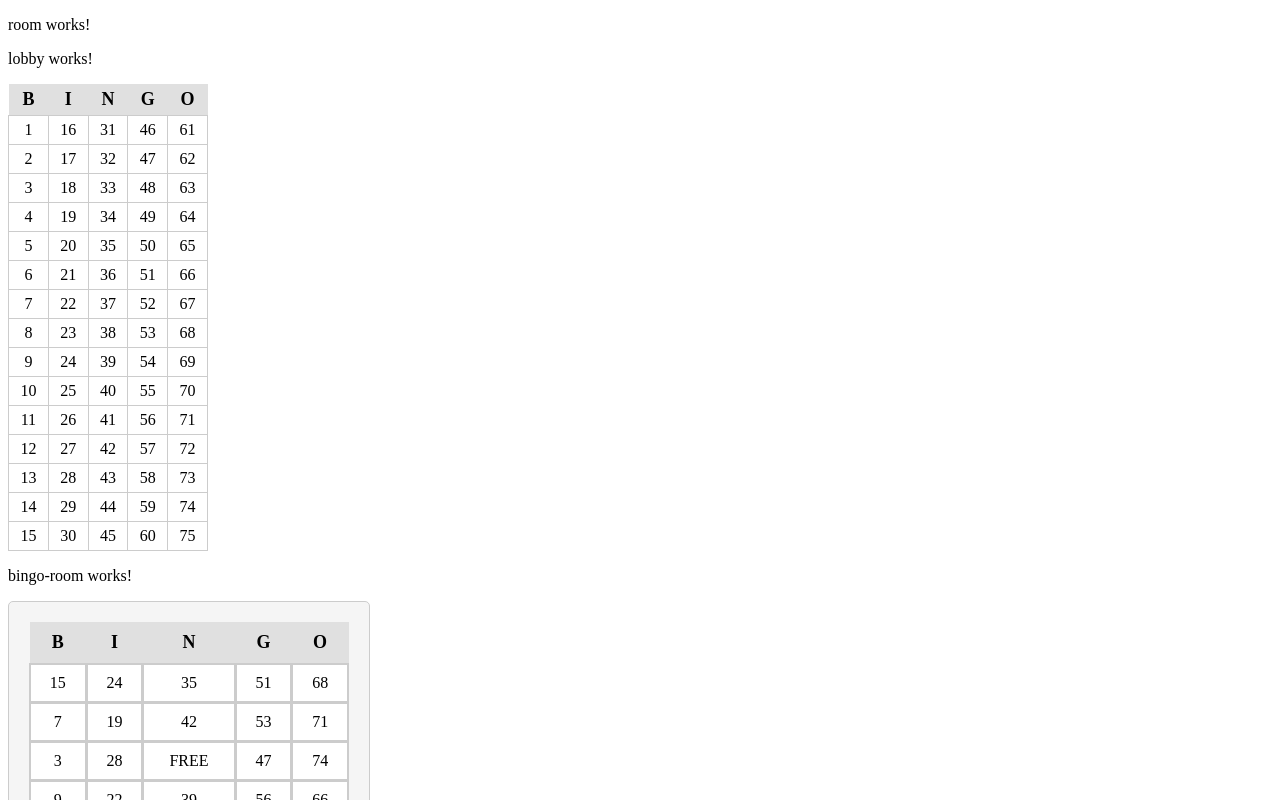
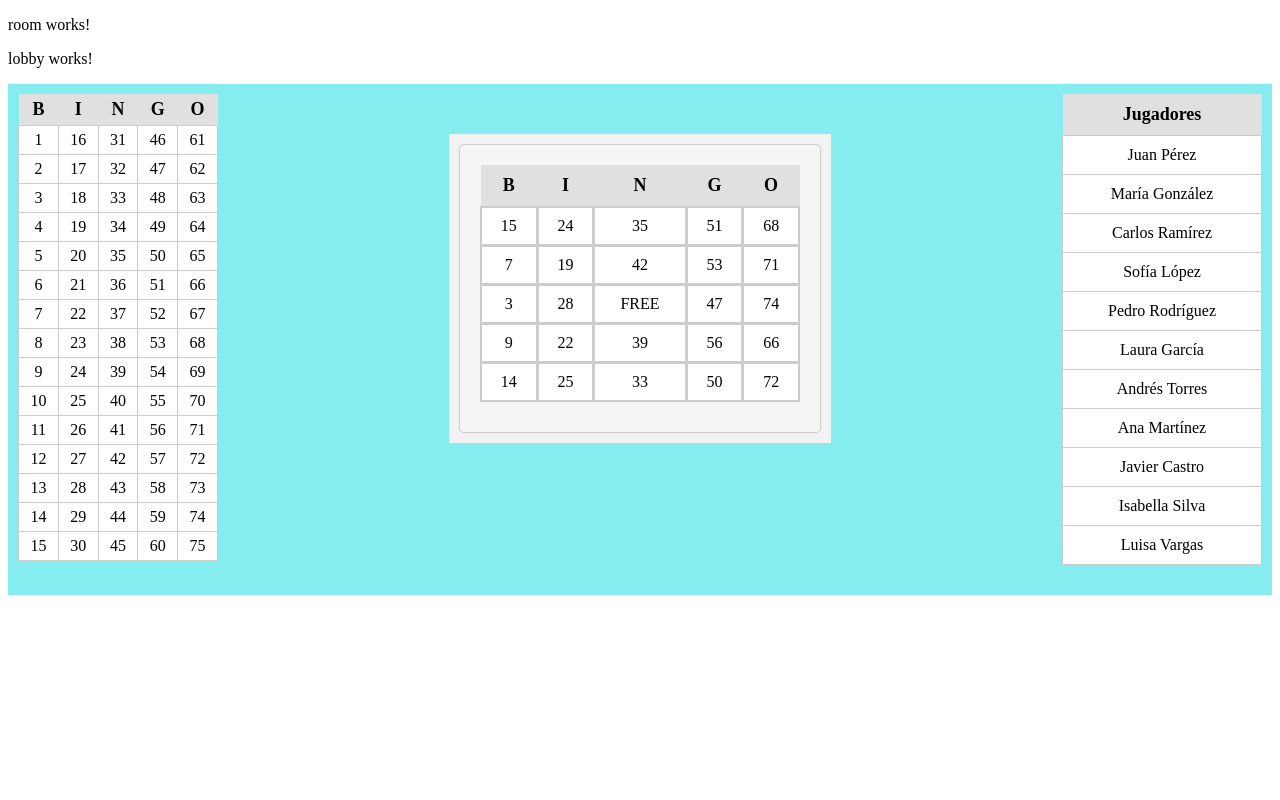
Before and after one commit to vafasca/bingo_angular12_frontend, an Angular app: page /room in a window 1280 px wide. Shown: the top 800 px of the page. Built offline with nearby package versions, Linux system fonts and the light colour scheme.

Commit message:
added css on bingo_room

```diff
--- /dev/null
+++ b/src/app/features/room/balota-list/balota-list.component.css
@@ -0,0 +1,22 @@
+
+table {
+    width: 100%;
+    border-collapse: collapse;
+    /* margin-bottom: 80px; */
+}
+
+th {
+    padding: 5px;
+    text-align: center;
+    background-color: #e0e0e0;
+    font-weight: bold;
+    font-size: 18px;
+}
+
+td {
+    padding: 5px;
+    text-align: center;
+    background-color: #fff;
+    font-size: 16px;
+    border: 1px solid #ccc;
+}
--- /dev/null
+++ b/src/app/features/room/balota-list/balota-list.component.html
@@ -0,0 +1,114 @@
+<table>
+    <tr>
+        <th>B</th>
+        <th>I</th>
+        <th>N</th>
+        <th>G</th>
+        <th>O</th>
+    </tr>
+    <tr>
+        <td>1</td>
+        <td>16</td>
+        <td>31</td>
+        <td>46</td>
+        <td>61</td>
+    </tr>
+    <tr>
+        <td>2</td>
+        <td>17</td>
+        <td>32</td>
+        <td>47</td>
+        <td>62</td>
+    </tr>
+    <tr>
+        <td>3</td>
+        <td>18</td>
+        <td>33</td>
+        <td>48</td>
+        <td>63</td>
+    </tr>
+    <tr>
+        <td>4</td>
+        <td>19</td>
+        <td>34</td>
+        <td>49</td>
+        <td>64</td>
+    </tr>
+    <tr>
+        <td>5</td>
+        <td>20</td>
+        <td>35</td>
+        <td>50</td>
+        <td>65</td>
+    </tr>
+    <tr>
+        <td>6</td>
+        <td>21</td>
+        <td>36</td>
+        <td>51</td>
+        <td>66</td>
+    </tr>
+    <tr>
+        <td>7</td>
+        <td>22</td>
+        <td>37</td>
+        <td>52</td>
+        <td>67</td>
+    </tr>
+    <tr>
+        <td>8</td>
+        <td>23</td>
+        <td>38</td>
+        <td>53</td>
+        <td>68</td>
+    </tr>
+    <tr>
+        <td>9</td>
+        <td>24</td>
+        <td>39</td>
+        <td>54</td>
+        <td>69</td>
+    </tr>
+    <tr>
+        <td>10</td>
+        <td>25</td>
+        <td>40</td>
+        <td>55</td>
+        <td>70</td>
+    </tr>
+    <tr>
+        <td>11</td>
+        <td>26</td>
+        <td>41</td>
+        <td>56</td>
+        <td>71</td>
+    </tr>
+    <tr>
+        <td>12</td>
+        <td>27</td>
+        <td>42</td>
+        <td>57</td>
+        <td>72</td>
+    </tr>
+    <tr>
+        <td>13</td>
+        <td>28</td>
+        <td>43</td>
+        <td>58</td>
+        <td>73</td>
+    </tr>
+    <tr>
+        <td>14</td>
+        <td>29</td>
+        <td>44</td>
+        <td>59</td>
+        <td>74</td>
+    </tr>
+    <tr>
+        <td>15</td>
+        <td>30</td>
+        <td>45</td>
+        <td>60</td>
+        <td>75</td>
+    </tr>
+</table>
--- a/src/app/features/room/bingo-room/bingo-room.component.css
+++ b/src/app/features/room/bingo-room/bingo-room.component.css
@@ -1,3 +1,27 @@
+
+
+/* Estilos CSS para los contenedores */
+ /* Estilos CSS para los contenedores */
+ .container {
+    display: flex;
+    justify-content: space-between;
+    align-items: flex-start;
+    background-color: rgb(133, 236, 240);
+}
+
+.balotas_container,
+.list_container {
+
+    padding: 10px;
+    width: 200px;
+}
+
+.card_container {
+    background-color: #f2f2f2;
+    padding: 10px;
+    margin: 50px auto;
+}
+
 /* .container{
         margin: 100px auto;
 } */
--- a/src/app/features/room/bingo-room/bingo-room.component.html
+++ b/src/app/features/room/bingo-room/bingo-room.component.html
@@ -1,163 +1,11 @@
-<div class="balotas_container">
-    <table>
-        <tr>
-            <th>B</th>
-            <th>I</th>
-            <th>N</th>
-            <th>G</th>
-            <th>O</th>
-        </tr>
-        <tr>
-            <td>1</td>
-            <td>16</td>
-            <td>31</td>
-            <td>46</td>
-            <td>61</td>
-        </tr>
-        <tr>
-            <td>2</td>
-            <td>17</td>
-            <td>32</td>
-            <td>47</td>
-            <td>62</td>
-        </tr>
-        <tr>
-            <td>3</td>
-            <td>18</td>
-            <td>33</td>
-            <td>48</td>
-            <td>63</td>
-        </tr>
-        <tr>
-            <td>4</td>
-            <td>19</td>
-            <td>34</td>
-            <td>49</td>
-            <td>64</td>
-        </tr>
-        <tr>
-            <td>5</td>
-            <td>20</td>
-            <td>35</td>
-            <td>50</td>
-            <td>65</td>
-        </tr>
-        <tr>
-            <td>6</td>
-            <td>21</td>
-            <td>36</td>
-            <td>51</td>
-            <td>66</td>
-        </tr>
-        <tr>
-            <td>7</td>
-            <td>22</td>
-            <td>37</td>
-            <td>52</td>
-            <td>67</td>
-        </tr>
-        <tr>
-            <td>8</td>
-            <td>23</td>
-            <td>38</td>
-            <td>53</td>
-            <td>68</td>
-        </tr>
-        <tr>
-            <td>9</td>
-            <td>24</td>
-            <td>39</td>
-            <td>54</td>
-            <td>69</td>
-        </tr>
-        <tr>
-            <td>10</td>
-            <td>25</td>
-            <td>40</td>
-            <td>55</td>
-            <td>70</td>
-        </tr>
-        <tr>
-            <td>11</td>
-            <td>26</td>
-            <td>41</td>
-            <td>56</td>
-            <td>71</td>
-        </tr>
-        <tr>
-            <td>12</td>
-            <td>27</td>
-            <td>42</td>
-            <td>57</td>
-            <td>72</td>
-        </tr>
-        <tr>
-            <td>13</td>
-            <td>28</td>
-            <td>43</td>
-            <td>58</td>
-            <td>73</td>
-        </tr>
-        <tr>
-            <td>14</td>
-            <td>29</td>
-            <td>44</td>
-            <td>59</td>
-            <td>74</td>
-        </tr>
-        <tr>
-            <td>15</td>
-            <td>30</td>
-            <td>45</td>
-            <td>60</td>
-            <td>75</td>
-        </tr>
-    </table>
+<div class="container">
+    <div class="balotas_container">
+        <app-balota-list></app-balota-list>
+    </div>
+    <div class="card_container">
+        <app-bingo-card></app-bingo-card>
+    </div>
+    <div class="list_container">
+        <app-user-list></app-user-list>
+    </div>
 </div>
-
-
-<div class="card_container">
-    <p>bingo-room works!</p>
-    <app-bingo-card></app-bingo-card>
-</div>
-
-<div class="table_container">
-    <table class="table_list">
-        <tr>
-            <th>Nombre</th>
-        </tr>
-        <tr>
-            <td>Juan Pérez</td>
-        </tr>
-        <tr>
-            <td>María González</td>
-        </tr>
-        <tr>
-            <td>Carlos Ramírez</td>
-        </tr>
-        <tr>
-            <td>Sofía López</td>
-        </tr>
-        <tr>
-            <td>Pedro Rodríguez</td>
-        </tr>
-        <tr>
-            <td>Laura García</td>
-        </tr>
-        <tr>
-            <td>Andrés Torres</td>
-        </tr>
-        <tr>
-            <td>Ana Martínez</td>
-        </tr>
-        <tr>
-            <td>Javier Castro</td>
-        </tr>
-        <tr>
-            <td>Isabella Silva</td>
-        </tr>
-        <tr>
-            <td>Luisa Vargas</td>
-        </tr>
-    </table>
-</div>
--- a/src/app/features/room/room.module.ts
+++ b/src/app/features/room/room.module.ts
@@ -6,6 +6,8 @@ import { RoomComponent } from './room.component';
 import { LobbyComponent } from './lobby/lobby.component';
 import { BingoRoomComponent } from './bingo-room/bingo-room.component';
 import { BingoCardComponent } from './bingo-card/bingo-card.component';
+import { UserListComponent } from './user-list/user-list.component';
+import { BalotaListComponent } from './balota-list/balota-list.component';
 
 
 @NgModule({
@@ -13,7 +15,9 @@ import { BingoCardComponent } from './bingo-card/bingo-card.component';
     RoomComponent,
     LobbyComponent,
     BingoRoomComponent,
-    BingoCardComponent
+    BingoCardComponent,
+    UserListComponent,
+    BalotaListComponent
   ],
   imports: [
     CommonModule,
--- /dev/null
+++ b/src/app/features/room/user-list/user-list.component.css
@@ -0,0 +1,21 @@
+table {
+    width: 100%;
+    border-collapse: collapse;
+    margin-bottom: 20px;
+}
+
+th {
+    padding: 10px;
+    text-align: center;
+    background-color: #e0e0e0;
+    font-weight: bold;
+    font-size: 18px;
+}
+
+td {
+    padding: 10px;
+    text-align: center;
+    background-color: #fff;
+    font-size: 16px;
+    border: 1px solid #ccc;
+}
--- /dev/null
+++ b/src/app/features/room/user-list/user-list.component.html
@@ -0,0 +1,38 @@
+<table class="table_list">
+    <tr>
+        <th>Jugadores</th>
+    </tr>
+    <tr>
+        <td>Juan Pérez</td>
+    </tr>
+    <tr>
+        <td>María González</td>
+    </tr>
+    <tr>
+        <td>Carlos Ramírez</td>
+    </tr>
+    <tr>
+        <td>Sofía López</td>
+    </tr>
+    <tr>
+        <td>Pedro Rodríguez</td>
+    </tr>
+    <tr>
+        <td>Laura García</td>
+    </tr>
+    <tr>
+        <td>Andrés Torres</td>
+    </tr>
+    <tr>
+        <td>Ana Martínez</td>
+    </tr>
+    <tr>
+        <td>Javier Castro</td>
+    </tr>
+    <tr>
+        <td>Isabella Silva</td>
+    </tr>
+    <tr>
+        <td>Luisa Vargas</td>
+    </tr>
+</table>
```
Also changed, not shown: src/app/features/room/balota-list/balota-list.component.ts (added, +10 -0 lines), src/app/features/room/user-list/user-list.component.ts (added, +10 -0 lines), 2 other files (tests, documents, lock files or other folders).
